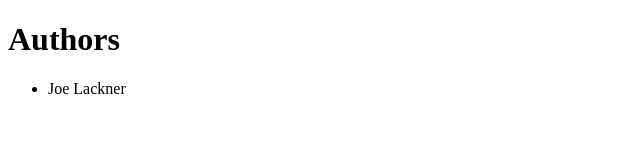
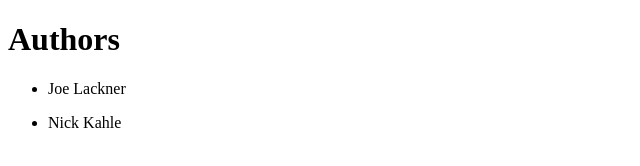
Before and after one commit to nickkahlemn/5117-demo, a plain HTML site: page index.html in a window 1280 px wide. Shown: the full height of the page, 0-640 px from the left. Drawn offline with Linux system fonts and the light colour scheme.

Commit message:
added author

```diff
--- a/index.html
+++ b/index.html
@@ -12,5 +12,10 @@
     <ul>
         <li>Joe Lackner</li>
     </ul>
+
+    <ul>
+        <li>Nick Kahle</li>
+    </ul>
+
 </body>
 </html>
```
